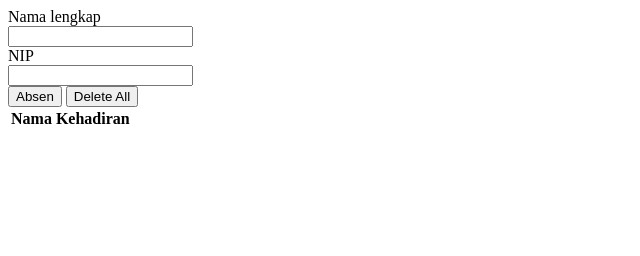
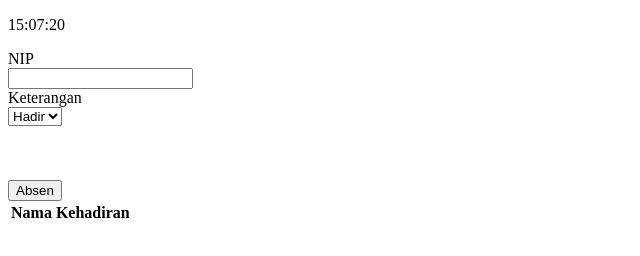
Before and after one commit to frizalaptop/absen_test, a plain HTML site: page index.html in a window 1280 px wide. Shown: the whole page, without its empty margins (0-640 px from the left). Drawn offline with Linux system fonts and the light colour scheme; no server answers.

Commit message:
Menambah feature jam dan proses pembuatan pencarian data

```diff
--- a/index.html
+++ b/index.html
@@ -4,17 +4,27 @@
     <title>Save Web Form Data to Spreadsheets - Contact Form</title>
   </head>
   <body>
+    <div class="clock-container">
+      <p id="clock"></p>
+    </div>
     <form id="myForm" name="myform">
-      <label>Nama lengkap</label>
-      <br />
-      <input name="NAMA" required />
-      <br />
       <label>NIP</label>
       <br />
       <input name="NIP" required />
+      <br />
+      <label>Keterangan</label>
+      <br />
+      <select id="KEHADIRAN">
+        <option value="H" selected>Hadir</option>
+        <option value="S">Sakit</option>
+        <option value="C">Cuti</option>
+      </select>
     </form>
+    <br />
+    <br />
+    <br />
     <button type="button" id="postData">Absen</button>
-    <button type="button" id="deleteData">Delete All</button>
+    <!-- <button type="button" id="deleteData">Delete All</button> -->
 
     <div class="allData">
       <table>
--- a/script.js
+++ b/script.js
@@ -1,5 +1,5 @@
 const postURL =
-  "https://script.google.com/macros/s/AKfycbzWji4Lnqm7wJ8SHQx2IJSHLLu3P7f9-HnHXVoq4cgExlDGddB-aI8qyn6xJcld9BHIIA/exec";
+  "https://script.google.com/macros/s/AKfycbxec1ZFA2i-mRxVmeS8BUM-SQ7dJzfaTWMKyBRvA_nbkEeyqT4pi6OB7YlrfzdszVxO6Q/exec";
 const deleteURL =
   "https://script.google.com/macros/s/AKfycbw8bkuwh1gGNUBZzd37xssp04QqmNa0GCNhe1hqPt_jq0cLq43EMBkEyuGvgBkJg-pM4w/exec";
 
@@ -9,6 +9,8 @@ const deleteBtn = document.querySelector("#deleteData");
 const tableBody = document.querySelector("tbody");
 
 document.addEventListener("DOMContentLoaded", async () => {
+  setInterval(updateClock, 1000);
+
   try {
     const precences = await generatePrecences();
     generateTable(precences);
@@ -17,6 +19,21 @@ document.addEventListener("DOMContentLoaded", async () => {
   }
 });
 
+function updateClock() {
+  const now = new Date();
+  let hours = now.getHours();
+  let minutes = now.getMinutes();
+  let seconds = now.getSeconds();
+
+  hours = (hours < 10 ? "0" : "") + hours;
+  minutes = (minutes < 10 ? "0" : "") + minutes;
+  seconds = (seconds < 10 ? "0" : "") + seconds;
+
+  const timeString = hours + ":" + minutes + ":" + seconds;
+
+  document.getElementById("clock").innerText = timeString;
+}
+
 async function generatePrecences() {
   const response = await fetch(postURL, {
     method: "POST",
@@ -24,6 +41,7 @@ async function generatePrecences() {
   });
 
   const data = await response.json();
+  console.log(data);
   return data.result;
 }
 
```
